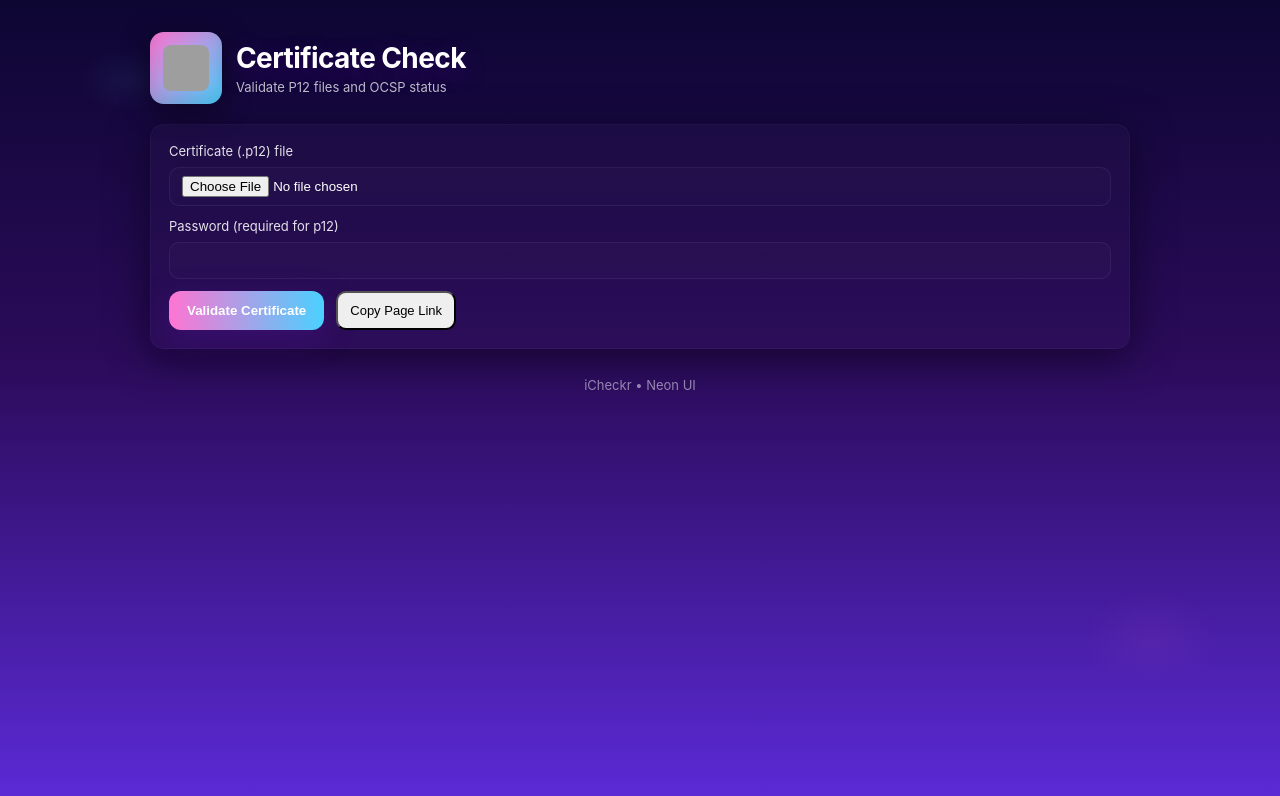
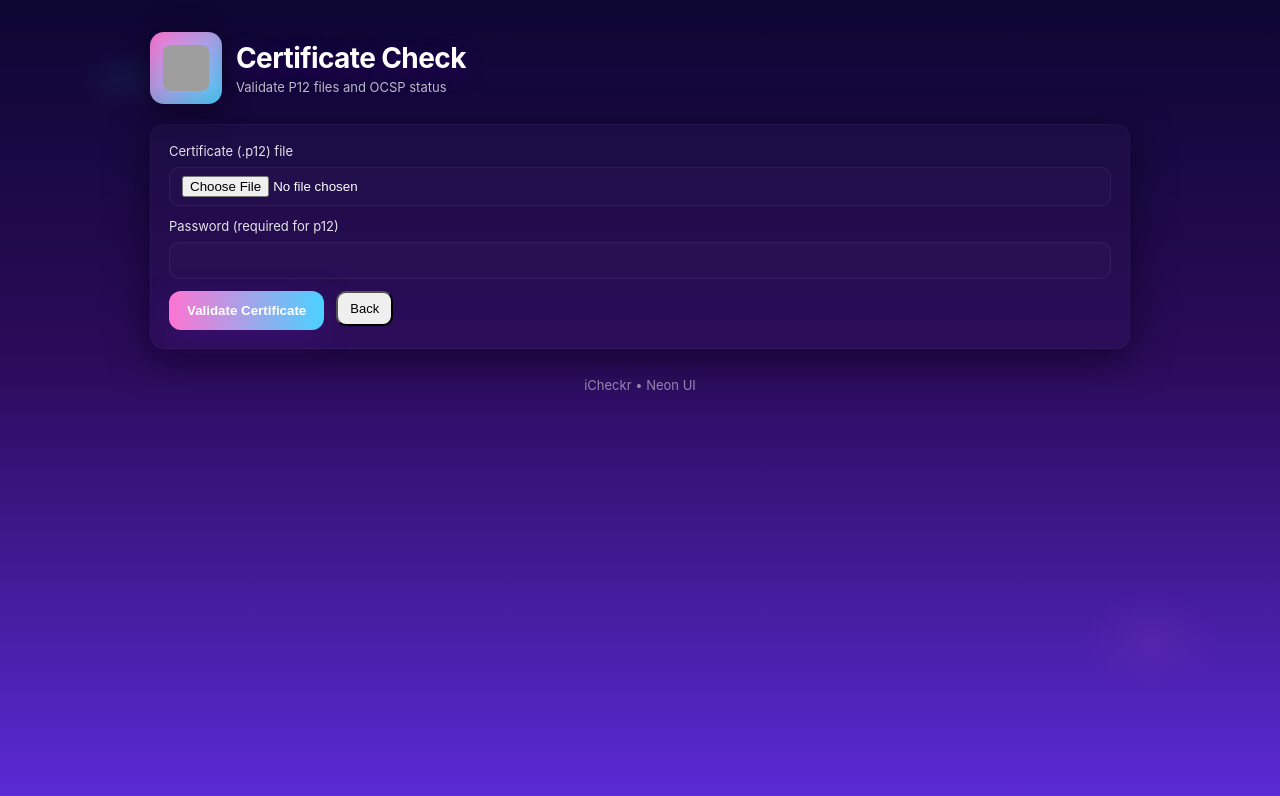
Before and after one commit to john2032-design/iCheckr, a Next.js app: page /checkcert in a window 1280 px wide. Shown: the top 796 px of the page. Built offline with nearby package versions, Linux system fonts and the light colour scheme; grey boxes are pictures that could not be loaded.

Commit message:
Update checkcert.js

```diff
--- a/pages/checkcert.js
+++ b/pages/checkcert.js
@@ -1,4 +1,5 @@
 import {useState} from "react";
+import Link from "next/link";
 export default function CheckCert(){
   const [loading,setLoading]=useState(false);
   const [result,setResult]=useState(null);
@@ -9,6 +10,10 @@ export default function CheckCert(){
     const form = new FormData(e.target);
     setLoading(true);
     try{
+      const fileInput = e.target.querySelector('input[name="file"]');
+      if(!fileInput || !fileInput.files || !fileInput.files.length) throw new Error("P12 file is required");
+      const f = fileInput.files[0];
+      if(!/\.p12$/i.test(f.name)) throw new Error("Uploaded file must have .p12 extension");
       const resp = await fetch("/api/checkcert", { method: "POST", body: form });
       const json = await resp.json();
       if(!resp.ok) throw new Error(json.error || JSON.stringify(json));
@@ -36,15 +41,15 @@ export default function CheckCert(){
         <form onSubmit={submit}>
           <div className="form-row">
             <label>Certificate (.p12) file</label>
-            <input name="file" type="file" accept=".p12,application/x-pkcs12" required/>
+            <input name="file" type="file" accept=".p12,application/x-pkcs12" required />
           </div>
           <div className="form-row">
             <label>Password (required for p12)</label>
-            <input name="password" type="text" required/>
+            <input name="password" type="text" required />
           </div>
           <div style={{display:"flex",gap:12}}>
             <button className="button" disabled={loading} type="submit">{loading? "Validating..." : "Validate Certificate"}</button>
-            <button className="small" type="button" onClick={()=>{navigator.clipboard?.writeText(window.location.href)}}>Copy Page Link</button>
+            <Link href="/"><button className="small">Back</button></Link>
           </div>
         </form>
         {error && <div className="result" style={{color:"#ffb4c9"}}>{error}</div>}
```
